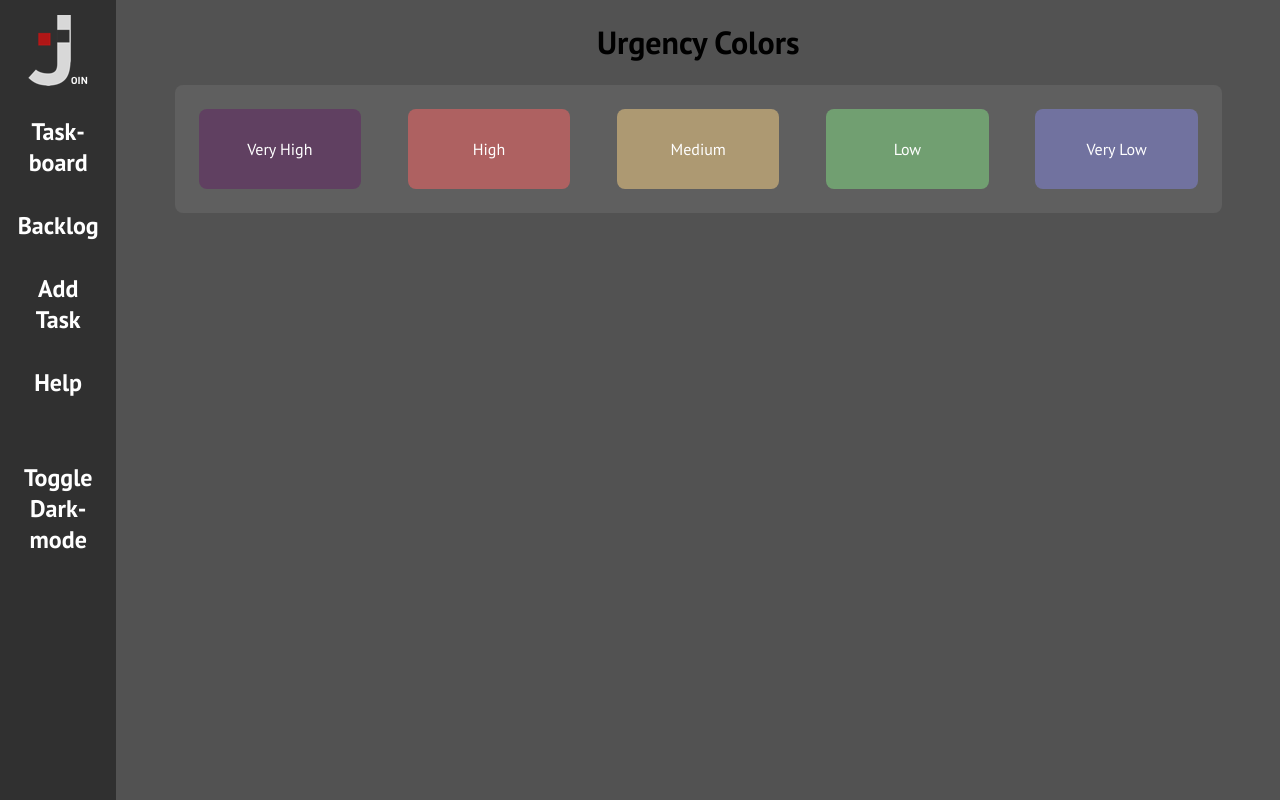
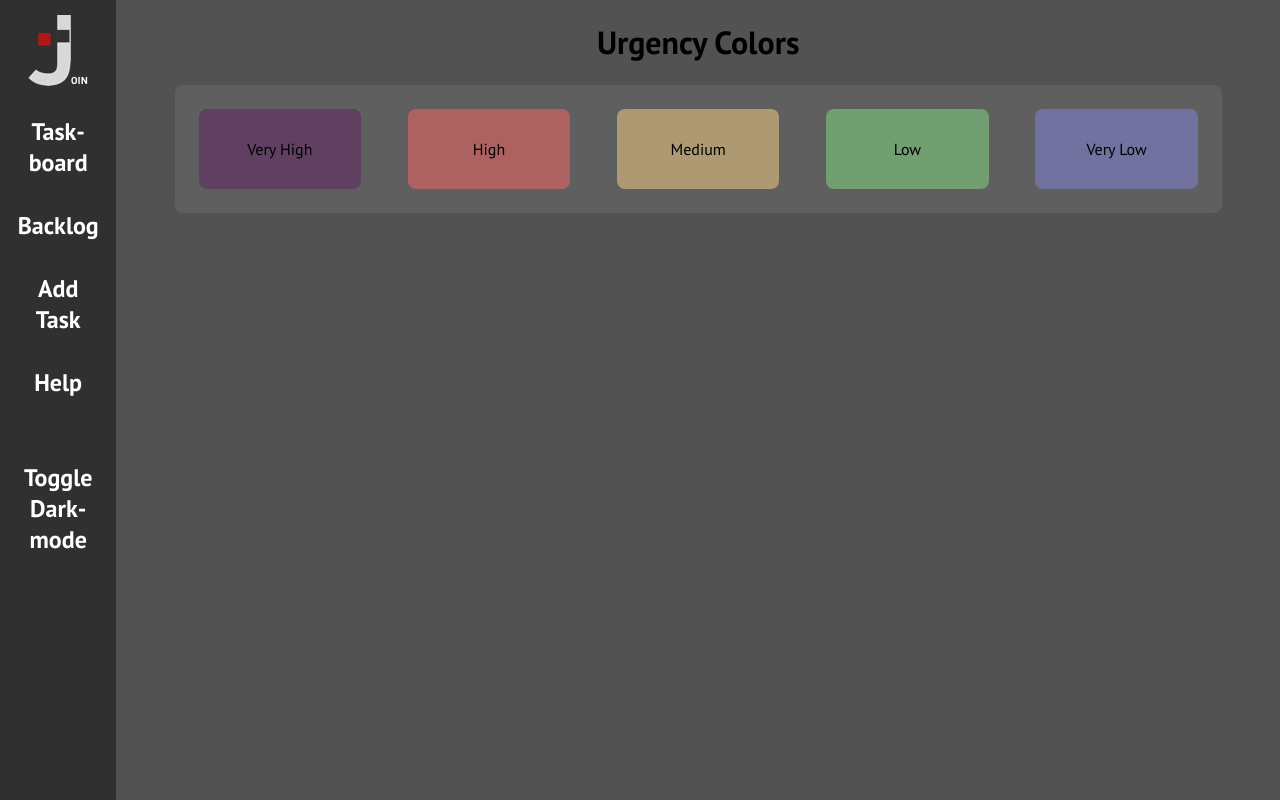
Before and after one commit to MarkusLauber/Join, a plain HTML site: page help.html in a window 1280 px wide. Drawn offline with Linux system fonts and the light colour scheme.

Commit message:
Update help.css

```diff
--- a/css/help.css
+++ b/css/help.css
@@ -30,7 +30,7 @@ main {
 .legendBox {
     width: 16%;
     height: 80px;
-    color: white;
+    color: var(--mainFontColor);
     display: flex;
     justify-content: center;
     align-items: center;
```
